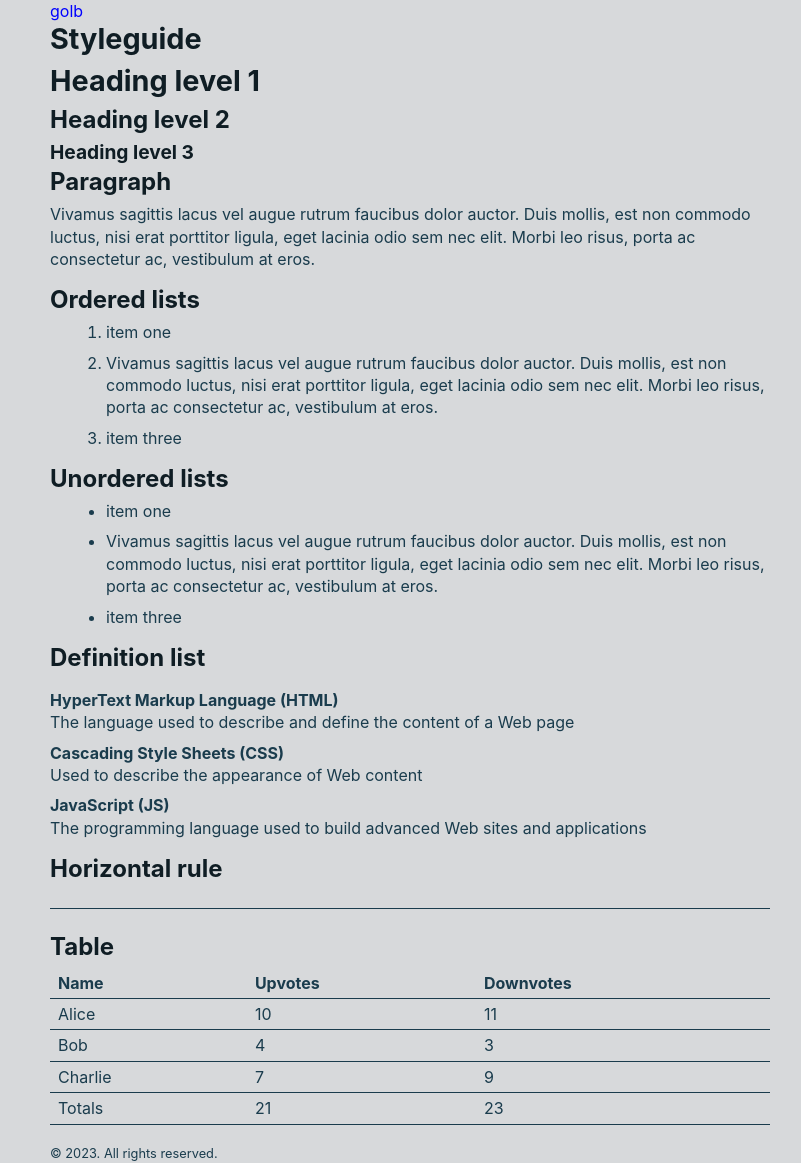
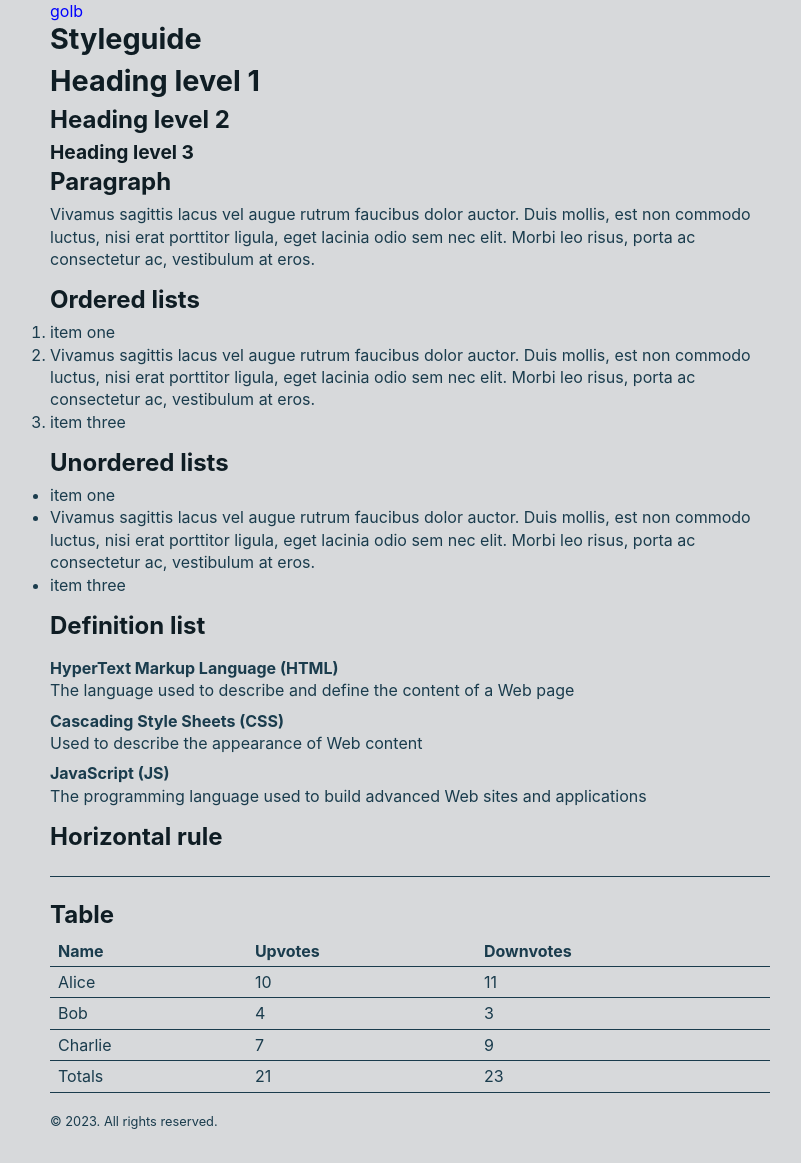
Before and after one commit to aflim/golb, a Jekyll site: the page built from styleguide.md, in a window 1280 px wide. Shown: the whole page, without its empty margins (230-1031 px from the left). Built offline with Jekyll 4.4.1, drawn with Linux system fonts in a browser that asks for light colours; after the commit the page ends 1131 px from its top, so only the background shows below that.

Commit message:
Update stylesheet.css

```diff
--- a/assets/stylesheet.css
+++ b/assets/stylesheet.css
@@ -163,14 +163,13 @@ p {
 
 ul,
 ol {
+  padding: 0;
   margin-block-start: 0;
   margin-block-end: 1em;
-  /* padding-inline-start: var(--spacer-2); */
 }
 
 
-ul li,
-ol li {
+li li {
   margin-inline-start: 1em;
   margin-block-end: .5em;
 }
```
